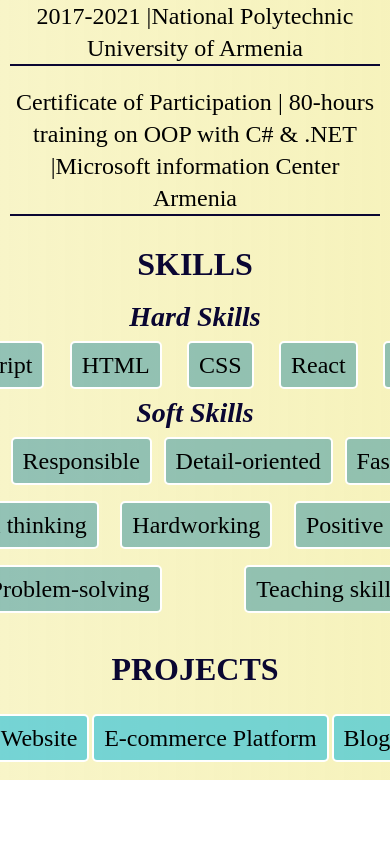
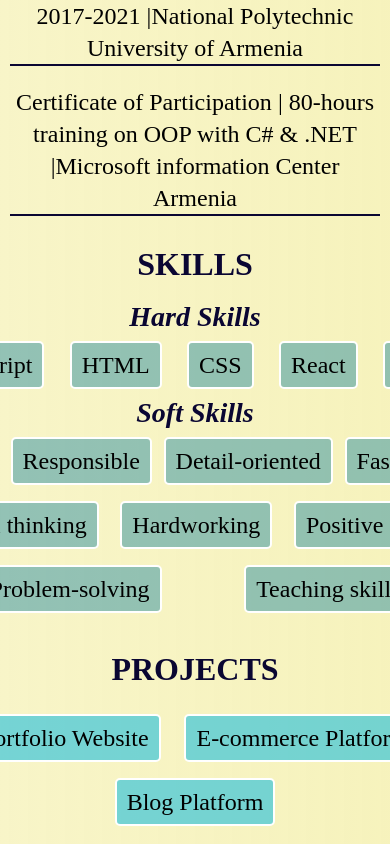
Before and after one commit to davtyan017/My_CV, a React (Vite) app: page / in a window 390 px wide. Shown: the part 840-1684 px from the top of the page. Before the commit the page ends 1620 px from the top, so only its background shows below. Built offline with nearby package versions, Linux system fonts and the light colour scheme.

Commit message:
media for skills and projects

```diff
--- a/src/components/Projects/Projects.css
+++ b/src/components/Projects/Projects.css
@@ -29,3 +29,10 @@
       }
     }
   }
+
+
+  @media only screen and (max-width: 768px) {
+    .projects {
+      max-width: 500px;
+    }
+  }
--- a/src/components/Skills/style_skil.css
+++ b/src/components/Skills/style_skil.css
@@ -25,3 +25,10 @@
     }
   }
 }
+
+
+@media only screen and (max-width: 768px) {
+  .cv-sections {
+    max-width: 500px;
+  }
+}
```
